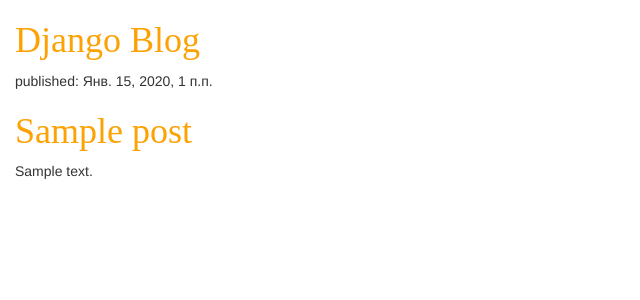
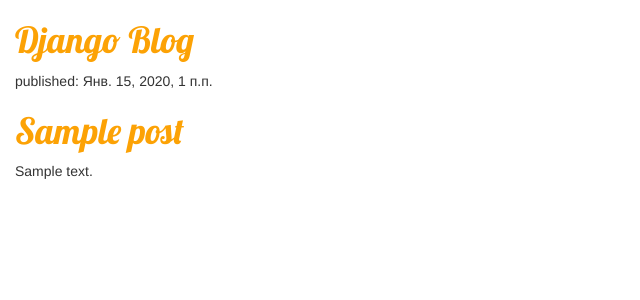
Before and after one commit to Gladspir/003, a Django app: template blog/templates/blog/post_list.html in a window 1280 px wide. Shown: the top 300 px of the page, without its empty margins (0-640 px from the left). Run offline with Django 3.2, Linux system fonts and the light colour scheme; the template is opened without the code that fills it: values that come from a table or form of the project are taken from there, others are empty; tables that the repository leaves empty hold one stand-in row (values such as "Sample post"); some libraries are stand-ins or nearby versions.

Commit message:
использование шрифта Lobster в шаблоне

```diff
--- a/blog/templates/blog/post_list.html
+++ b/blog/templates/blog/post_list.html
@@ -11,6 +11,9 @@
             <link rel="stylesheet" href="//maxcdn.bootstrapcdn.com/bootstrap/3.2.0/css/bootstrap.min.css">
             <link rel="stylesheet" href="//maxcdn.bootstrapcdn.com/bootstrap/3.2.0/css/bootstrap-theme.min.css">
             <link rel="stylesheet" href="{% static 'css/blog.css' %}">
+
+            <!-- Шрифты Lobster -->
+            <link href="https://fonts.googleapis.com/css?family=Lobster&subset=latin,cyrillic" rel="stylesheet" type="text/css">
     </head>
 
     <body>
```
